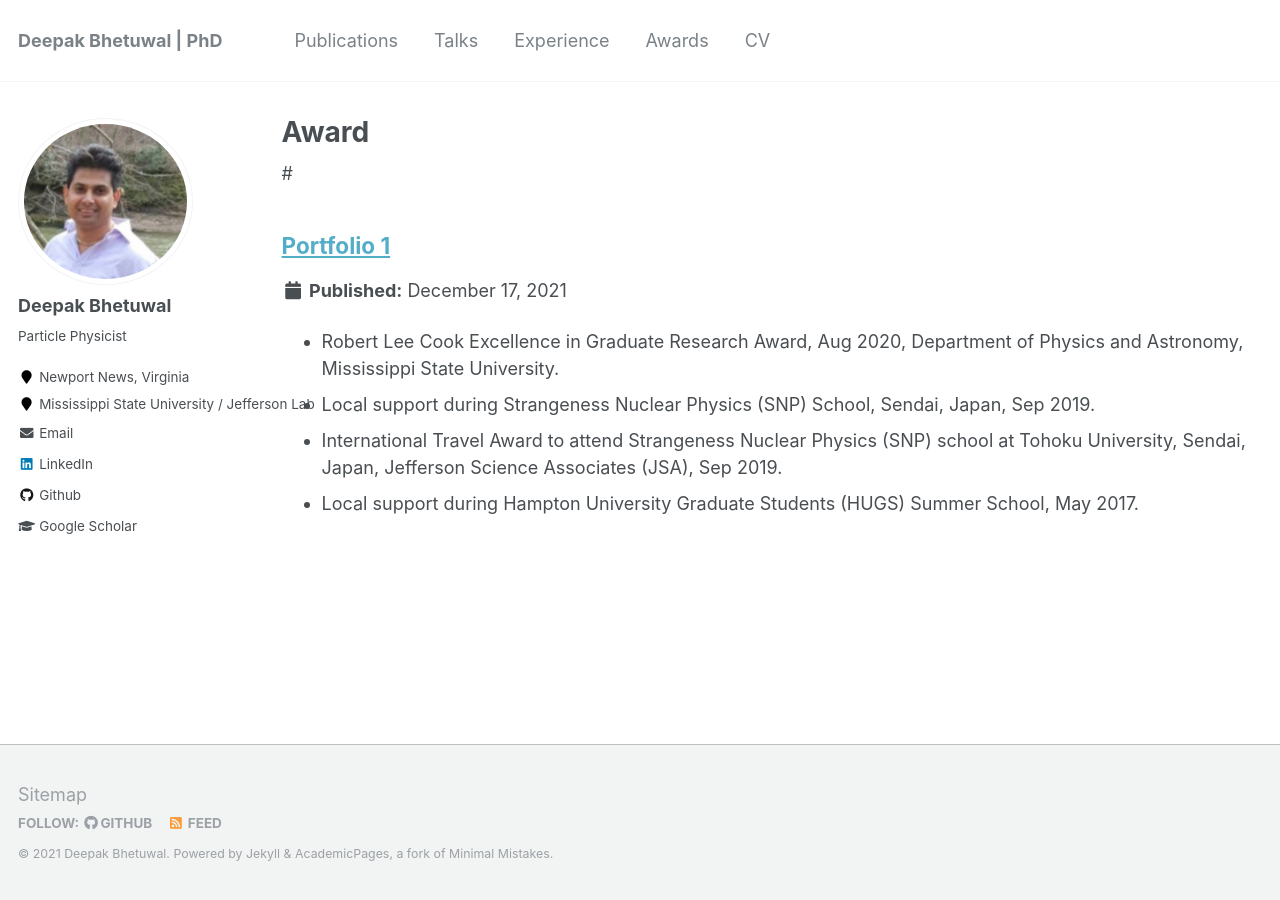
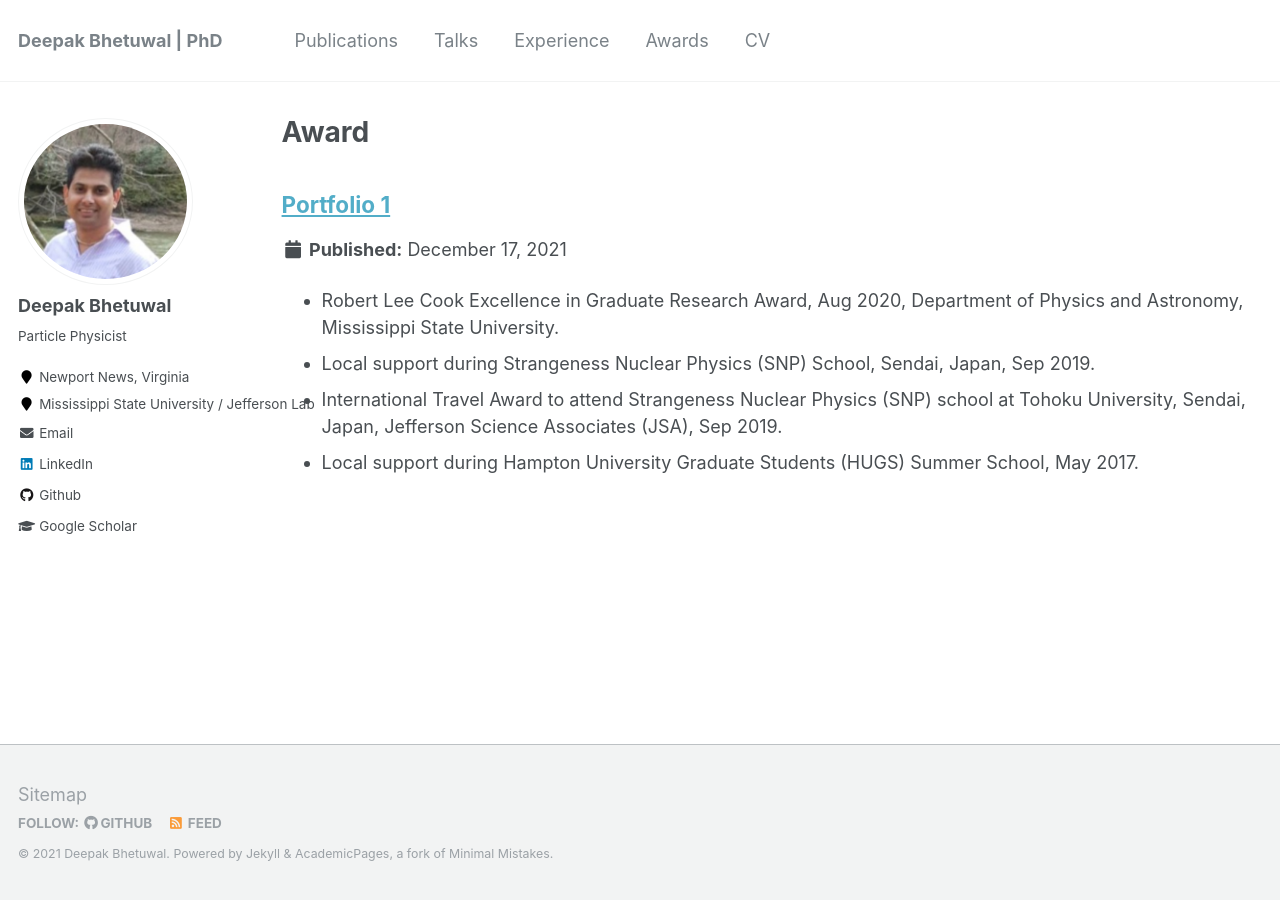
Before and after one commit to dkb208/dkb208.github.io, a Jekyll site: the page built from _pages/portfolio.html, in a window 1280 px wide. Built offline with Jekyll 4.4.1, drawn with Linux system fonts in a browser that asks for light colours.

```diff
--- a/_pages/portfolio.html
+++ b/_pages/portfolio.html
@@ -7,6 +7,6 @@ author_profile: true
 
 
 {% for post in site.portfolio %}
-  #{% include archive-single.html %}
+  {% include archive-single.html %}
 
 {% endfor %}
```
